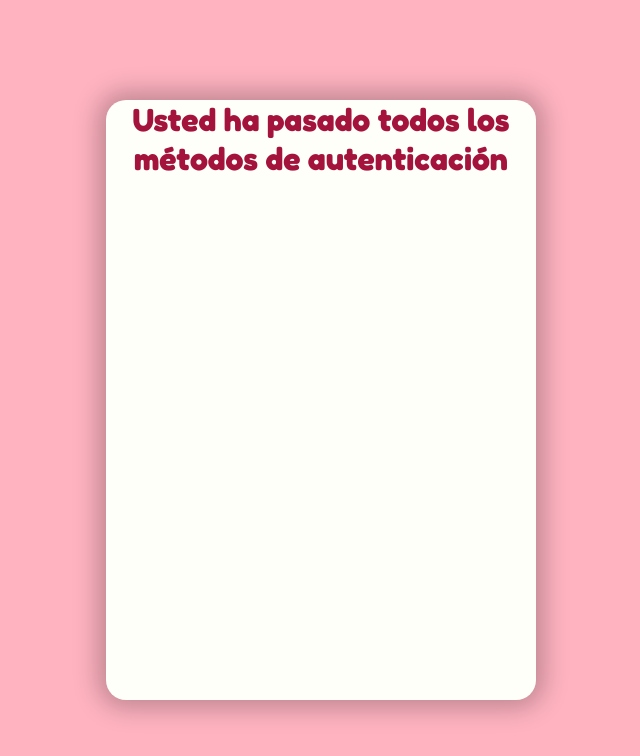
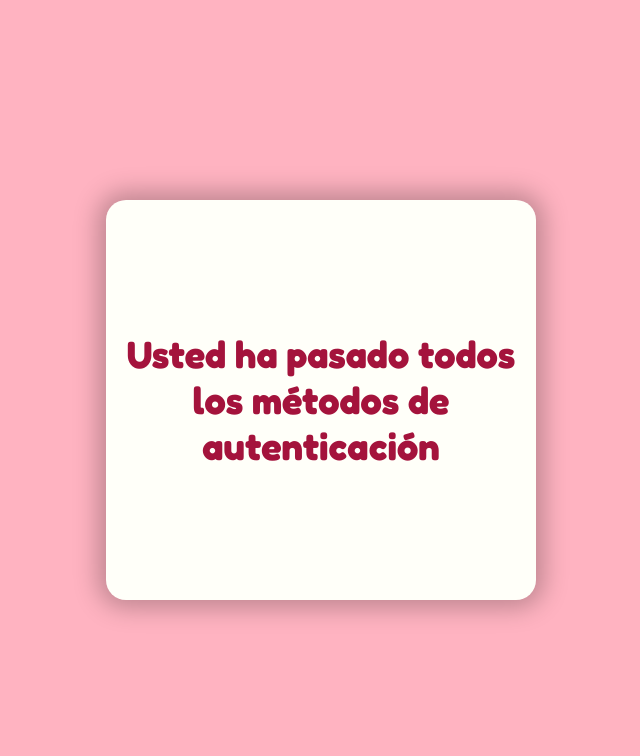
Before and after one commit to DevRunners/login-seguro, a website: page public/home.html in a window 1280 px wide. Shown: the whole page, without its empty margins (319-959 px from the left). Drawn offline with Linux system fonts and the light colour scheme.

Commit message:
Styles at home and correct position very-button

```diff
--- a/public/js/mfa.js
+++ b/public/js/mfa.js
@@ -113,7 +113,7 @@ async function displayQRCode() {
   qr.style.display = 'block'
   showQRCodeButton.style.display = 'none'
   continueButton.style.display = 'none'
-  otpForm.style.display = 'block'
+  otpForm.style.display = 'flex'
 
   const qrURL = await getQrCodeUrl()
 
--- a/public/styles/style.css
+++ b/public/styles/style.css
@@ -175,5 +175,12 @@ form{
 }
 
 .info-home{
+	display: flex;
+	justify-content: center;
 	text-align: center;
+	height: 400px;
 }
+
+.info-home h1{
+	font-size : 38px;
+}
```
